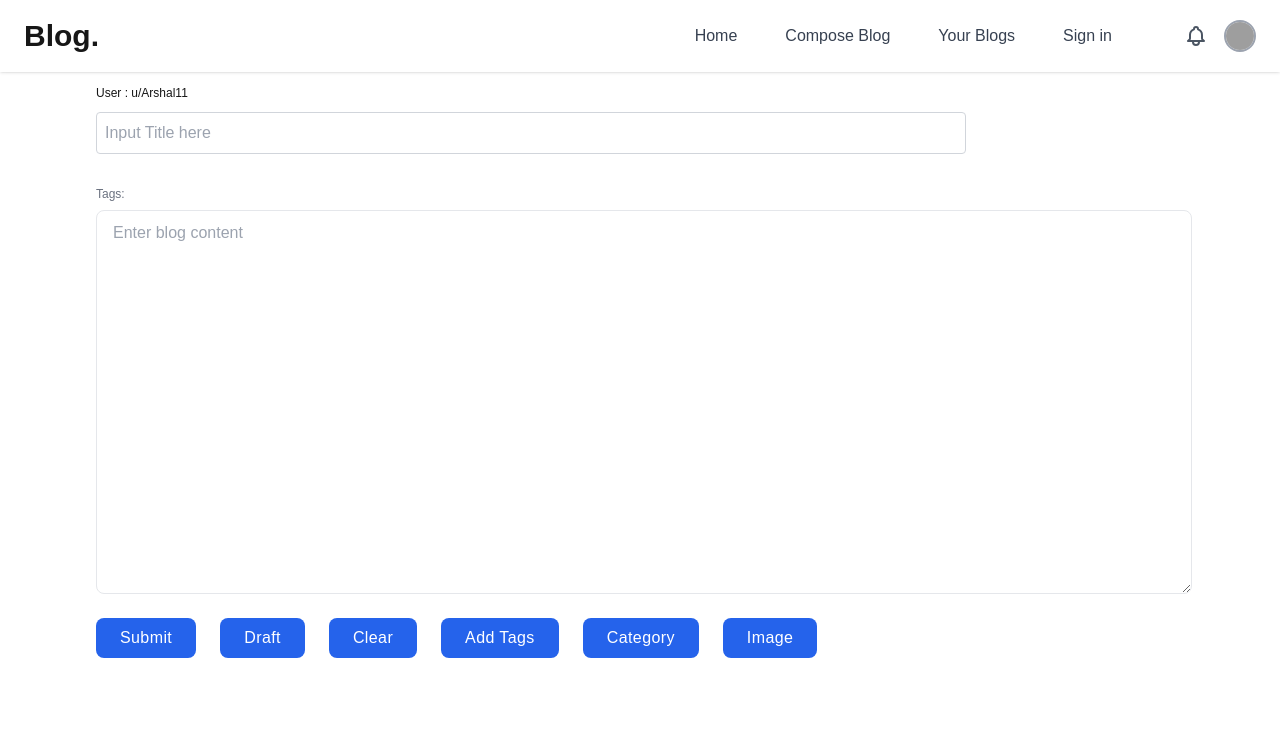
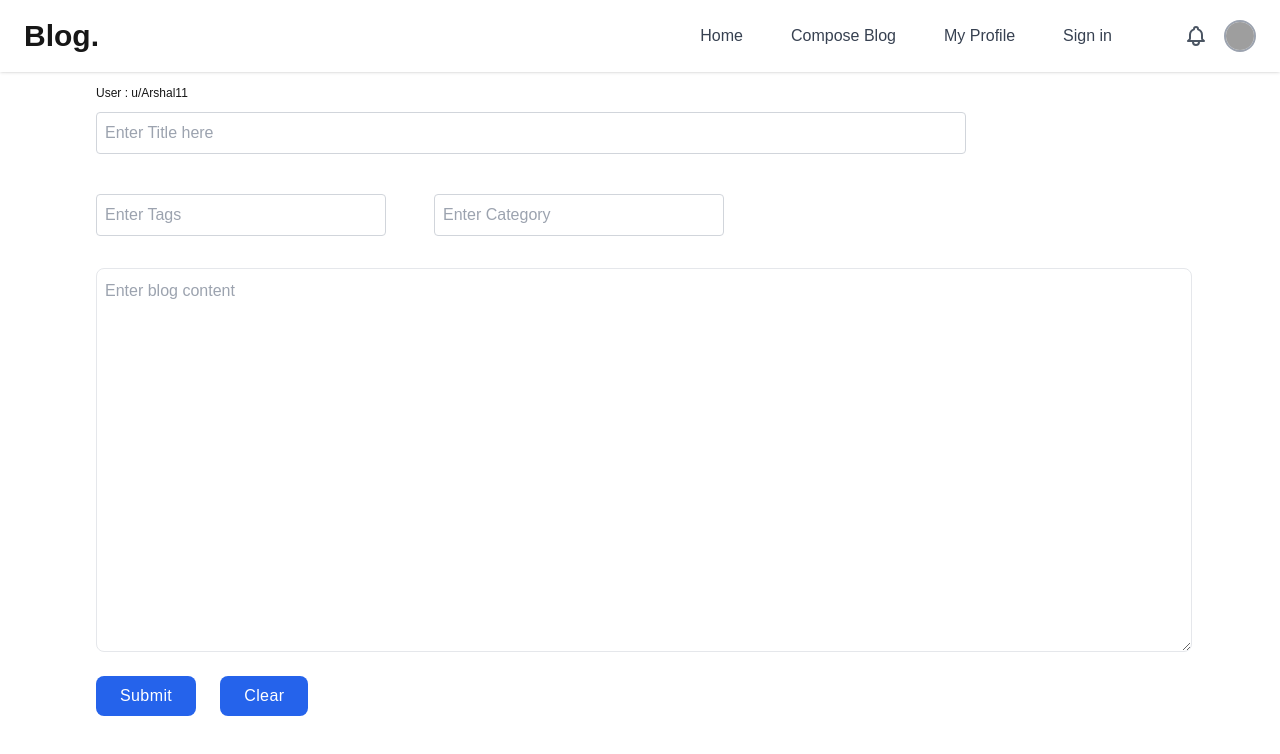
Before and after one commit to Arshal-Agarwal/blogging-platform-repo, a Next.js app: page /Pages/Compose in a window 1280 px wide. Shown: the top 754 px of the page. Built offline with nearby package versions, Linux system fonts and the light colour scheme; grey boxes are pictures that could not be loaded.

Commit message:
Major changes to Compose page
1) Removed all conditionally rendered elements and tags.
2) replaced and restyled the tags and category input before blog content
3) Integrated all submit buttons into 1 button so that all field inputs are passed by a singular button.
4) Removed Image tag

```diff
--- a/app/Components/Navbar.js
+++ b/app/Components/Navbar.js
@@ -34,7 +34,7 @@ const Navbar = () => {
                         <div className="flex flex-col -mx-6 lg:flex-row lg:items-center lg:mx-8">
                             <Link href="/" className="px-3 py-2 mx-3 mt-2 text-gray-700 transition-colors duration-300 transform rounded-md lg:mt-0 dark:text-gray-200 hover:bg-gray-100 dark:hover:bg-gray-700">Home</Link>
                             <Link href="/Pages/Compose" className="px-3 py-2 mx-3 mt-2 text-gray-700 transition-colors duration-300 transform rounded-md lg:mt-0 dark:text-gray-200 hover:bg-gray-100 dark:hover:bg-gray-700">Compose Blog</Link>
-                            <Link href="/" className="px-3 py-2 mx-3 mt-2 text-gray-700 transition-colors duration-300 transform rounded-md lg:mt-0 dark:text-gray-200 hover:bg-gray-100 dark:hover:bg-gray-700">Your Blogs</Link>
+                            <Link href="/" className="px-3 py-2 mx-3 mt-2 text-gray-700 transition-colors duration-300 transform rounded-md lg:mt-0 dark:text-gray-200 hover:bg-gray-100 dark:hover:bg-gray-700">My Profile</Link>
                             <Link href="/Pages/SignIn" className="px-3 py-2 mx-3 mt-2 text-gray-700 transition-colors duration-300 transform rounded-md lg:mt-0 dark:text-gray-200 hover:bg-gray-100 dark:hover:bg-gray-700">Sign in</Link>
                         </div>
 
--- a/app/Pages/Compose/page.js
+++ b/app/Pages/Compose/page.js
@@ -23,9 +23,15 @@ export default function Compose() {
 
     function submitClick() {
         let Blog_Content = blog_ref.current.value;               //When connecting backend , add this Blog_Content in db
-        let Blog_Title = title_ref.current.value;                //When connecting backend , add this Blog_title in db
+        let Blog_Title = title_ref.current.value;
+        let Blog_tags= tag_ref.current.value;
+        let Blog_category= cat_ref.current.value;
+
         console.log("Blog title " + Blog_Title);
         console.log("Blog content : " + Blog_Content);
+        console.log("Blog tags : " + Blog_tags);
+        console.log("Blog category : " + Blog_category);
+
         setshowAlert(true);
         setTimeout(() => {
             setshowAlert(false);
@@ -38,44 +44,12 @@ export default function Compose() {
         setblogContent("");
     }
 
-    function onTagClick() {
-        setTimeout(() => {
-            tag_ref.current.scrollIntoView({ behavior: 'smooth', block: 'end' });
-        }, 0);
-        setshowTagInput(!showTagInput);
-
-    }
-
-    function onCategoryClick() {
-
-        setTimeout(() => {
-
-            cat_ref.current.scrollIntoView({ behavior: 'smooth', block: 'end' });
-
-        } , 0);
-
-
-        setshowCategoryInput(!showCategoryInput);
-
-    }
-
-
     function blogChange(e) {
         setblogContent(e.target.value)
     }
 
     function titleChange(ev) {
         setTitle(ev.target.value);
-    }
-
-    function onSubmitTagClick() {
-
-        setshowTagInput(false);
-    }
-
-    function onSubmitCategoryClick() {
-
-        setshowCategoryInput(false);
     }
 
     function tagsChange(e1) {
@@ -92,12 +66,20 @@ export default function Compose() {
         <div className=" min-w-64  pl-24 mt-4">
 
             <label className='username text-xs' htmlFor="">User : u/Arshal11</label>
-            <input className="title w-3/4 p-2  border border-gray-300 rounded mt-2 block" ref={title_ref} type="text" value={Title} onChange={titleChange} placeholder='Input Title here' />
+            <input className="title w-3/4 p-2  border border-gray-300 rounded mt-2 block" ref={title_ref} type="text" value={Title} onChange={titleChange} placeholder='Enter Title here' />
+
+
+                <input className="tags w-1/4 p-2  border border-gray-300 rounded mt-10" ref={tag_ref} type="text" placeholder='Enter Tags' value={Tags} onChange={(e) => tagsChange(e)} />
+
+
+
+                <input className="tags w-1/4 p-2 ml-12  border border-gray-300 rounded mt-10" ref={cat_ref} type="text" placeholder='Enter Category' value={Category} onChange={(e) => catsChange(e)} />
+
 
             <div className='pr-16 mt-8'>
-                <label htmlFor="Description" className="block text-xs text-gray-500 dark:text-gray-300">Tags:  </label>
+                {/* <label htmlFor="Description" className="block text-xs text-gray-500 dark:text-gray-300">Tags:  </label> */}
 
-                <textarea ref={blog_ref} id="content" onChange={(e) => blogChange(e)} value={blogContent} placeholder="Enter blog content" className="block  mt-2  w-full  rounded-lg border border-gray-200 bg-white px-4 h-96 py-2.5 text-gray-700 focus:border-blue-400 focus:outline-none focus:ring focus:ring-blue-300 focus:ring-opacity-40 dark:border-gray-600  dark:text-gray-300 dark:focus:border-blue-300"></textarea>
+                <textarea ref={blog_ref} id="content" onChange={(e) => blogChange(e)} value={blogContent} placeholder="Enter blog content" className="block  mt-2  w-full  rounded-lg border border-gray-200 bg-white px-2 h-96 py-2.5 text-gray-700 focus:border-blue-400 focus:outline-none focus:ring focus:ring-blue-300 focus:ring-opacity-40 dark:border-gray-600  dark:text-gray-300 dark:focus:border-blue-300"></textarea>
             </div>
 
             <button onClick={submitClick} className="mt-6  px-6 py-2 font-medium tracking-wide text-white capitalize transition-colors duration-300 transform bg-blue-600 rounded-lg hover:bg-blue-900 focus:outline-none focus:ring focus:ring-blue-300 focus:ring-opacity-80">
@@ -106,44 +88,21 @@ export default function Compose() {
                 {/* </Link> */}
             </button>
 
-            <button onClick={submitClick} className="px-6 ml-6 py-2 font-medium tracking-wide text-white capitalize transition-colors duration-300 transform bg-blue-600 rounded-lg hover:bg-blue-900 focus:outline-none focus:ring focus:ring-blue-300 focus:ring-opacity-80" >
-                Draft
-            </button>
+
 
             <button onClick={onClearClick} className="px-6 ml-6 py-2 font-medium tracking-wide text-white capitalize transition-colors duration-300 transform bg-blue-600 rounded-lg hover:bg-blue-900 focus:outline-none focus:ring focus:ring-blue-300 focus:ring-opacity-80">
                 Clear
             </button>
 
-            <button className="px-6 ml-6 py-2 font-medium tracking-wide text-white capitalize transition-colors duration-300 transform bg-blue-600 rounded-lg hover:bg-blue-900 focus:outline-none focus:ring focus:ring-blue-300 focus:ring-opacity-80" onClick={onTagClick}>
-                Add Tags
-            </button>
-
-            <button className="px-6 ml-6 py-2 font-medium tracking-wide text-white capitalize transition-colors duration-300 transform bg-blue-600 rounded-lg hover:bg-blue-900 focus:outline-none focus:ring focus:ring-blue-300 focus:ring-opacity-80" onClick={onCategoryClick}>
-                Category
-            </button>
-
-            <button className="px-6 ml-6 py-2 font-medium tracking-wide text-white capitalize transition-colors duration-300 transform bg-blue-600 rounded-lg hover:bg-blue-900 focus:outline-none focus:ring focus:ring-blue-300 focus:ring-opacity-80" >
-                Image
-            </button>
-
-            {showTagInput && <div className="tags">
-                <input className="tags w-3/4 p-2  border border-gray-300 rounded mt-10" ref={tag_ref} type="text" placeholder='Input Tags here , Separate them with a space' value={Tags} onChange={(e) => tagsChange(e)} />
-                <button className="px-6 ml-6 py-2 font-medium tracking-wide text-white capitalize transition-colors duration-300 transform bg-blue-600 rounded-lg hover:bg-blue-900 focus:outline-none focus:ring focus:ring-blue-300 focus:ring-opacity-80" onClick={onSubmitTagClick}>
-                    Submit Tags
-                </button>
-            </div>
-            }
-
-            {showCategoryInput && <div className="category">
-                <input className="tags w-3/4 p-2  border border-gray-300 rounded mt-10" ref={cat_ref} type="text" placeholder='Input Tags here , Separate them with a space' value={Category} onChange={(e) => catsChange(e)} />
-                <button className="px-6 ml-6 py-2 font-medium tracking-wide text-white capitalize transition-colors duration-300 transform bg-blue-600 rounded-lg hover:bg-blue-900 focus:outline-none focus:ring focus:ring-blue-300 focus:ring-opacity-80" onClick={onSubmitCategoryClick}>
-                    Submit Category
-                </button>
-            </div>
-            }
 
 
-            {showAlert && <div className="flex ml-auto mr-16  max-w-sm overflow-hidden bg-white rounded-lg shadow-md dark:bg-gray-800">
+
+
+
+
+
+
+            {showAlert && <div className="flex float-right ml-auto mr-16  max-w-sm overflow-hidden bg-white rounded-lg shadow-md dark:bg-gray-800">
                 <div className="flex items-center justify-center w-12 bg-emerald-500">
                     <svg className="w-6 h-6 text-white fill-current" viewBox="0 0 40 40" xmlns="http://www.w3.org/2000/svg">
                         <path d="M20 3.33331C10.8 3.33331 3.33337 10.8 3.33337 20C3.33337 29.2 10.8 36.6666 20 36.6666C29.2 36.6666 36.6667 29.2 36.6667 20C36.6667 10.8 29.2 3.33331 20 3.33331ZM16.6667 28.3333L8.33337 20L10.6834 17.65L16.6667 23.6166L29.3167 10.9666L31.6667 13.3333L16.6667 28.3333Z" />
```
Also changed, not shown: app/Components/Sidebar.js (+6 -6 lines).
